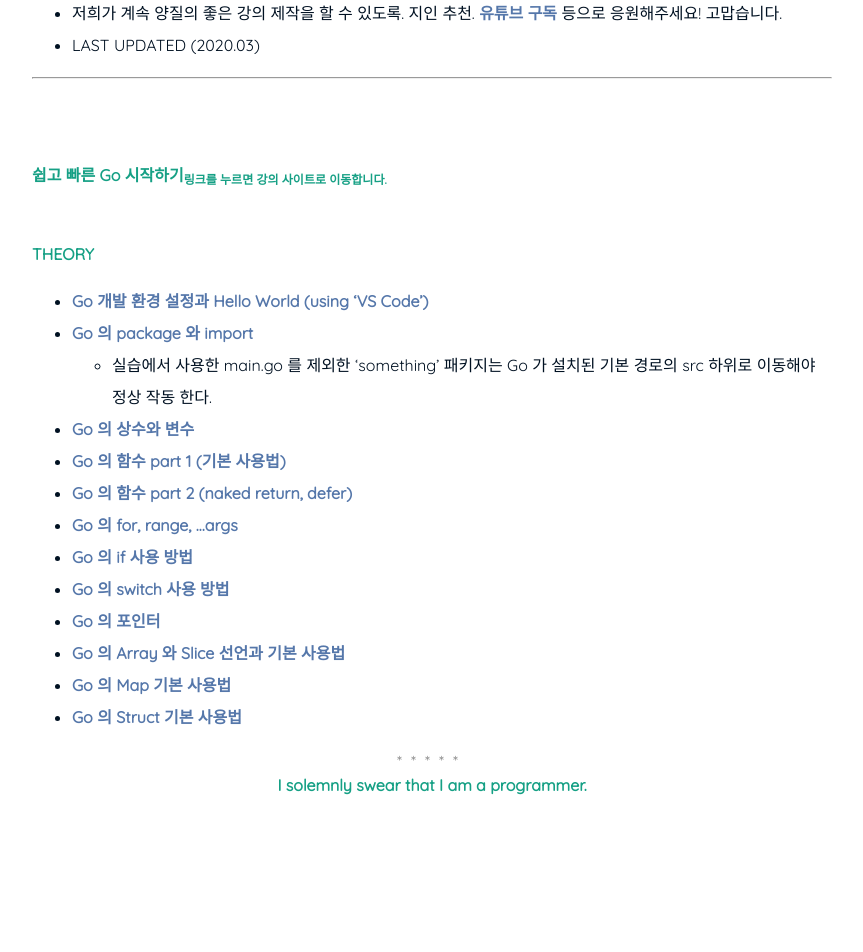
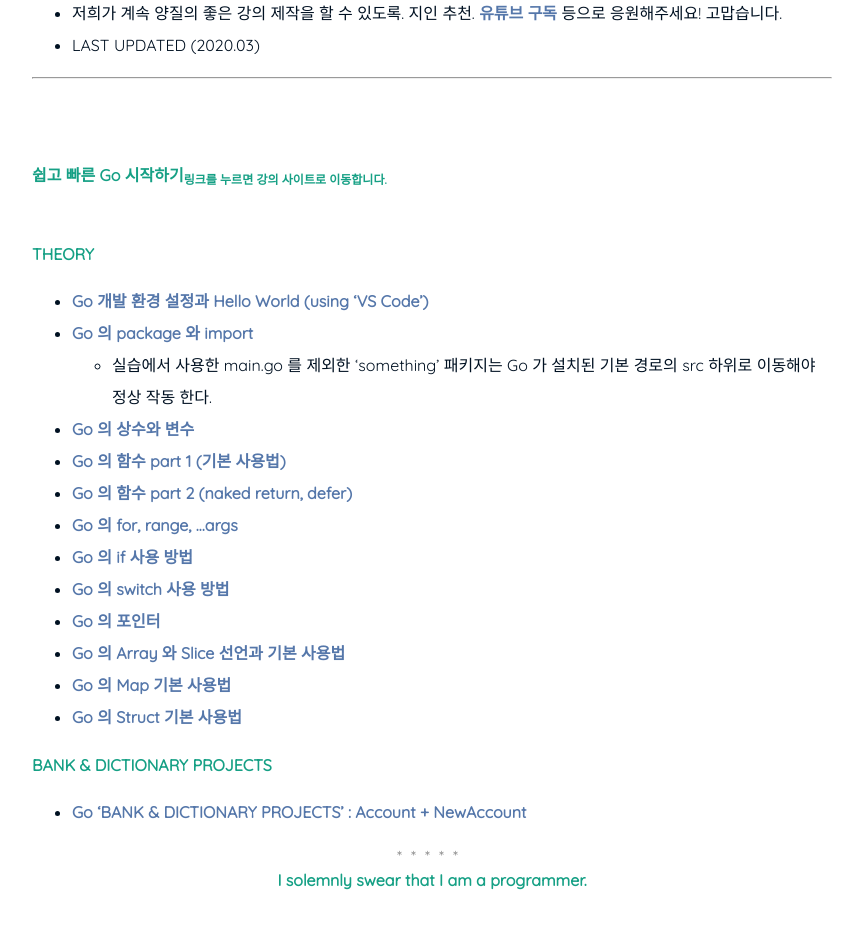
Before and after one commit to nimkoes/portfolio, a Jekyll site: the page built from _posts/2021-05-15-Go-Language-Study.md, in a window 1280 px wide. Shown: the part 851-1803 px from the top of the page, without its empty margins (208-1071 px from the left). Built offline with Jekyll 4.4.1, drawn with Linux system fonts in a browser that asks for light colours; before the commit the page ends 1708 px from its top, so only the background shows below that.

Commit message:
'Go 'BANK & DICTIONARY PROJECTS' : Account + NewAccount' 학습 내용 추가

```diff
--- a/_posts/2021-05-15-Go-Language-Study.md
+++ b/_posts/2021-05-15-Go-Language-Study.md
@@ -45,6 +45,8 @@ author: "nimkoes"
 - [Go 의 Map 기본 사용법][link_blog_011]
 - [Go 의 Struct 기본 사용법][link_blog_012]
 
+#### **BANK & DICTIONARY PROJECTS**
+- [Go 'BANK & DICTIONARY PROJECTS' : Account + NewAccount][link_blog_013]
 
 
 
```
Also changed, not shown: other parts of _posts/2021-05-15-Go-Language-Study.md (+2 -0 lines).
